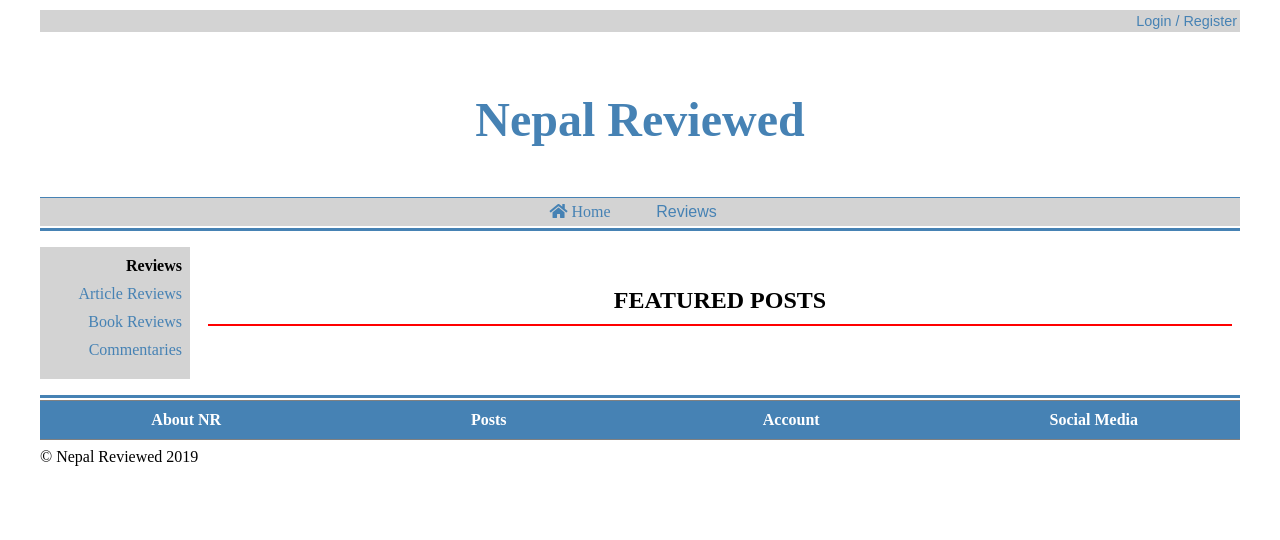
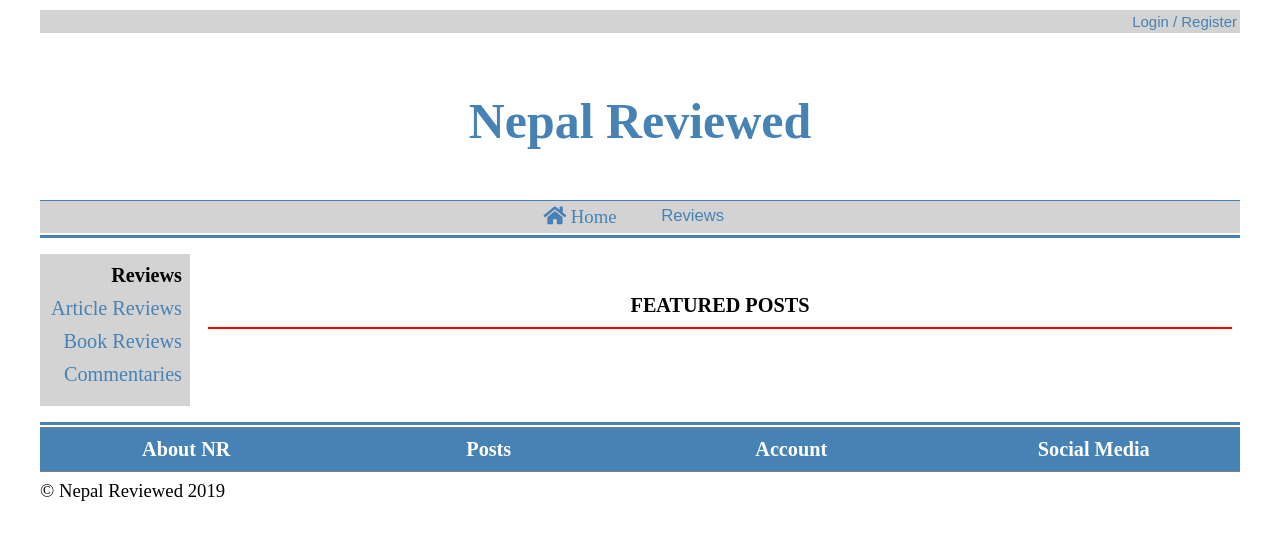
Before and after one commit to anilbhattaraitoronto/nr1, a Django app: page / in a window 1280 px wide. Shown: the top 540 px of the page. Run offline with Django 3.2, Linux system fonts and the light colour scheme; data that the repository does not hold is empty.

Commit message:
increased root font size on main css

```diff
--- a/nr1/static/css/main.css
+++ b/nr1/static/css/main.css
@@ -2,6 +2,7 @@
     box-sizing: border-box;
     margin: 0;
     padding: 0;
+    font-size: 104%;
 }
 body{
     width: 95%;
```
